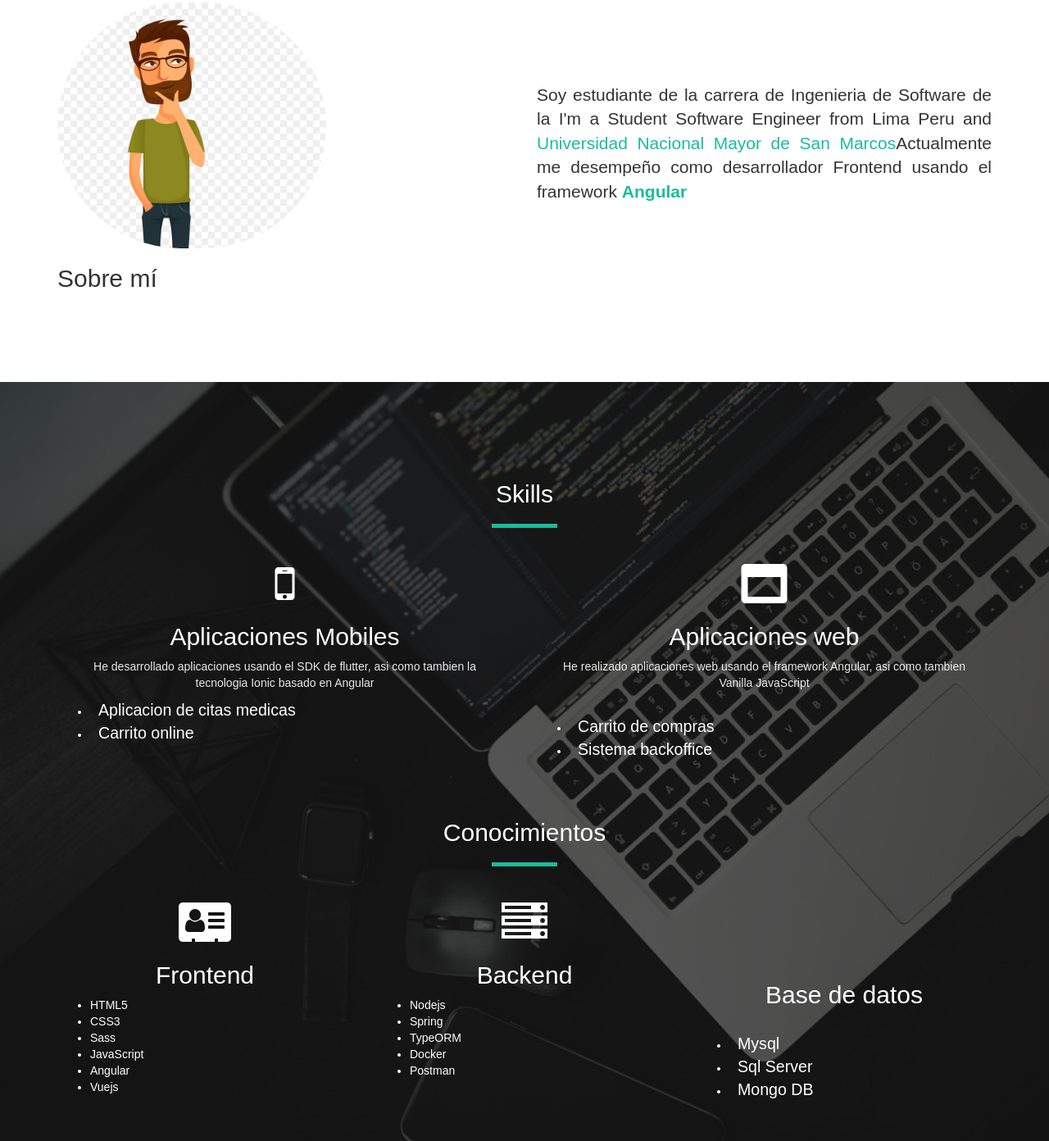
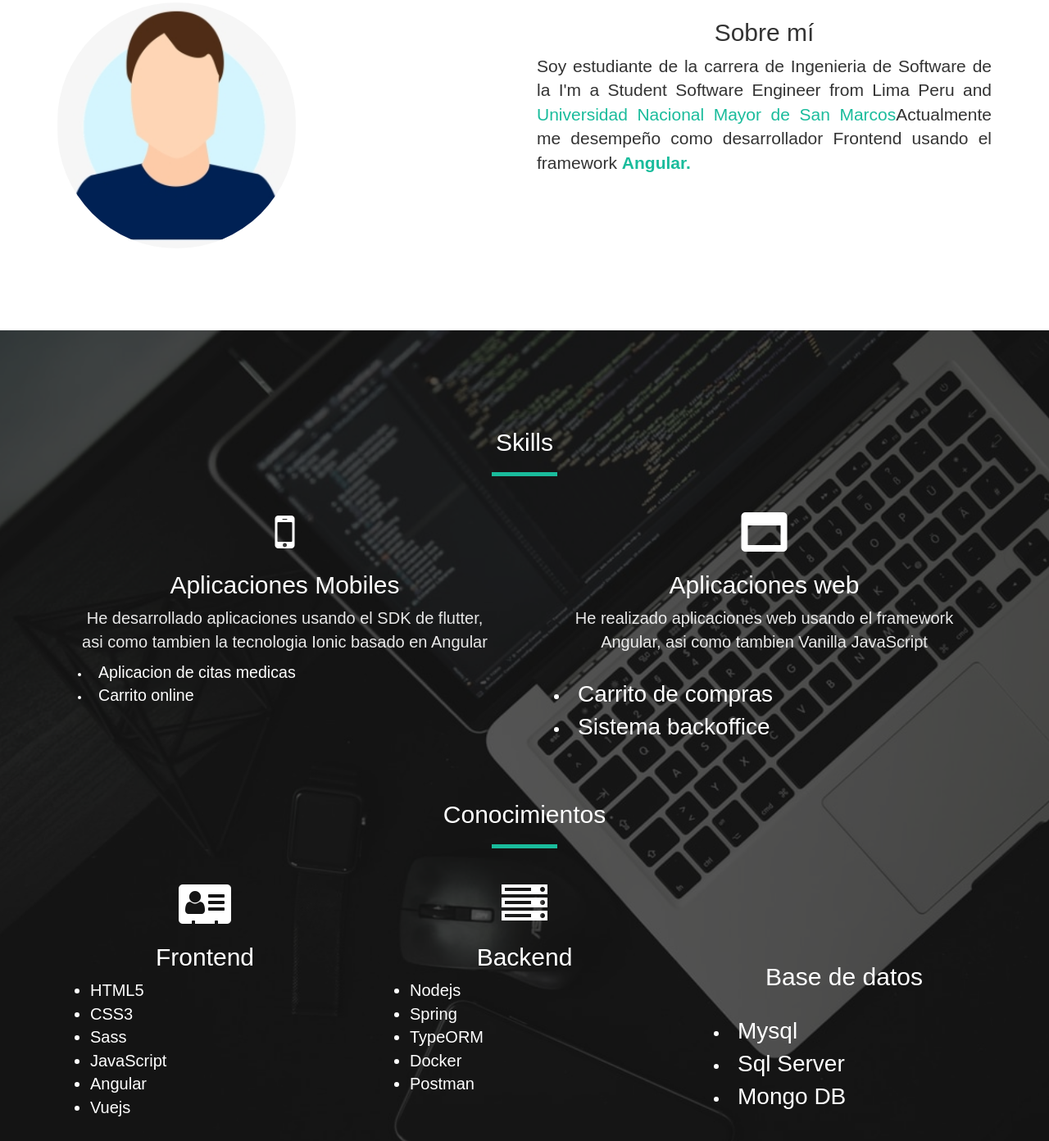
Before and after one commit to RicardoMTT/mi-web, a plain HTML site: page index.html in a window 1280 px wide. Shown: the part 897-2289 px from the top of the page at 82% size. Drawn offline with nearby package versions, Linux system fonts and the light colour scheme; some icons are missing.

Commit message:
añadiendo icono meta tag

```diff
--- a/estilos.css
+++ b/estilos.css
@@ -207,6 +207,10 @@ section {
   text-align: center;
 }
 
+.lista li {
+  font-size: 20px;
+}
+
 /* 01. Timeline Styles
  * =================================================================== */
 
--- a/index.html
+++ b/index.html
@@ -8,11 +8,13 @@
     <!-- The above 3 meta tags *must* come first in the head; any other head content must come *after* these tags -->
     <meta content="" name="description" />
     <meta content="" name="author" />
-    <link
-      rel="apple-touch-icon"
-      sizes="180x180"
-      href="favicon/apple-touch-icon.png"
-    />
+    <!--
+      Casi todos los navegadores ya cuentan con un soporte extenso de diferentes
+      formatos de imágenes para mostrar el favicon , nel href no necesariamente debe tener el nombre favicon.ico
+      en este caso le puse icon.gif
+      https://es.stackoverflow.com/questions/22067/favicon-formato-ico-o-png-y-qu%c3%a9-rel/22082#22082
+    -->
+    <link rel="icon" type="image/gif" href="./img/icon.png" />
 
     <title>Ricardo Tovar</title>
     <!-- Bootstrap core CSS -->
@@ -87,22 +89,25 @@
           <div class="col-md-6">
             <img
               class="profilepic"
-              src="img/profile.jpg"
+              src="img/icon.png"
               width="400px"
               height="400px"
             />
-
-            <h2>Sobre mí</h2>
           </div>
 
-          <div class="col-md-6" style="display: flex; align-items: center">
+          <div
+            class="col-md-6"
+            style="display: flex; align-items: center; flex-direction: column"
+          >
+            <h2>Sobre mí</h2>
+
             <p class="lead">
               Soy estudiante de la carrera de Ingenieria de Software de la I'm a
               Student Software Engineer from Lima Peru and
               <span
                 ><a href="#">Universidad Nacional Mayor de San Marcos</a></span
               >Actualmente me desempeño como desarrollador Frontend usando el
-              framework <strong><span>Angular</span></strong>
+              framework <strong><span>Angular.</span></strong>
             </p>
           </div>
 
@@ -132,7 +137,7 @@
           <div class="col-md-6 text-center">
             <i class="fa fa-mobile fa-4x"></i>
             <h2>Aplicaciones Mobiles</h2>
-            <p style="padding: 0 30px">
+            <p style="padding: 0 30px; font-size: 20px">
               He desarrollado aplicaciones usando el SDK de flutter, asi como
               tambien la tecnologia Ionic basado en Angular
             </p>
@@ -149,14 +154,14 @@
             <i class="fa fa-window-maximize fa-4x"></i>
             <h2>Aplicaciones web</h2>
 
-            <p style="padding: 0 30px">
+            <p style="padding: 0 30px; font-size: 20px">
               He realizado aplicaciones web usando el framework Angular, asi
               como tambien Vanilla JavaScript
             </p>
             <br />
 
             <div class="text-left">
-              <ul>
+              <ul class="lista">
                 <li><span>Carrito de compras </span><br /></li>
                 <li>
                   <span>Sistema backoffice</span>
@@ -181,7 +186,7 @@
             <i class="fa fa-address-card fa-4x"></i>
             <h2>Frontend</h2>
             <div class="text-left">
-              <ul>
+              <ul class="lista">
                 <li>HTML5</li>
                 <li>CSS3</li>
                 <li>Sass</li>
@@ -195,7 +200,7 @@
             <i class="fa fa-server fa-4x"></i>
             <h2>Backend</h2>
             <div class="text-left">
-              <ul>
+              <ul class="lista">
                 <li>Nodejs</li>
                 <li>Spring</li>
                 <li>TypeORM</li>
@@ -211,7 +216,7 @@
             <br />
 
             <div class="text-left">
-              <ul>
+              <ul class="lista">
                 <li><span>Mysql</span><br /></li>
                 <li>
                   <span>Sql Server</span>
```
Also changed, not shown: img/icon.gif (added), img/icon.png (added).
